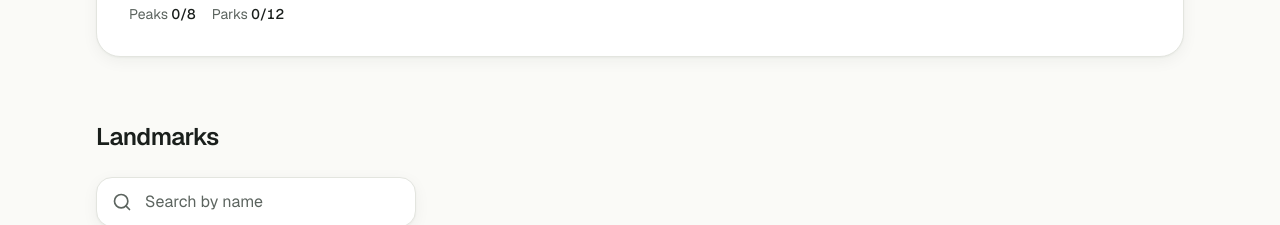
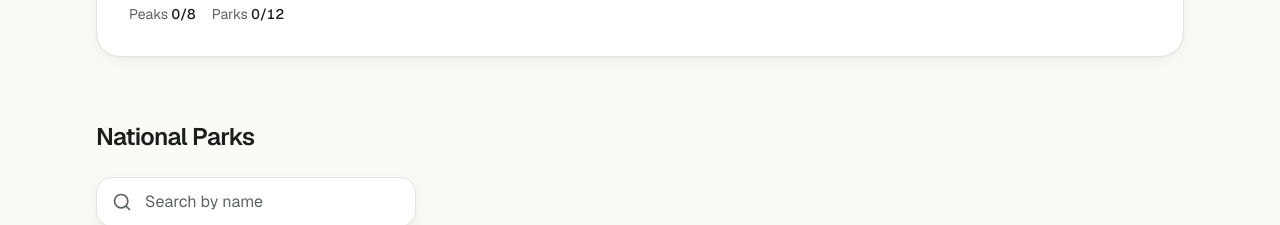
Before and after one commit to davidstrbian/landmark-app, a Next.js app: page / in a window 1280 px wide. Shown: the part 1220-1445 px from the top of the page. Built offline with nearby package versions, Linux system fonts and the light colour scheme.

Commit message:
Rename parks section heading to National Parks
Co-Authored-By: Claude Opus 5.5 <noreply@anthropic.com>
Claude-Session: https://claude.ai/code/session_01GT8wKyKBeJVeQxkyZeicfX

```diff
--- a/app/tracker.tsx
+++ b/app/tracker.tsx
@@ -32,7 +32,7 @@ export function Tracker({ landmarks }: { landmarks: Landmark[] }) {
             id="landmarks-heading"
             className="mb-6 text-2xl font-semibold tracking-tight"
           >
-            Landmarks
+            National Parks
           </h2>
           <LandmarkGrid
             landmarks={others}
```
